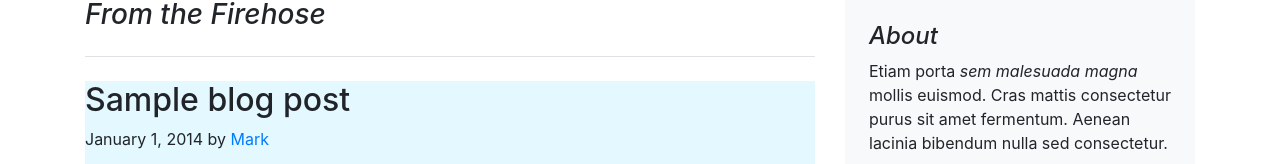
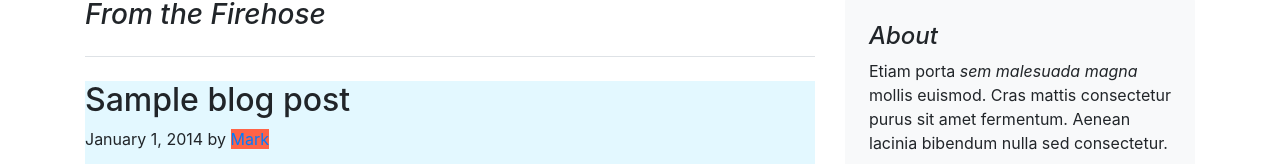
Before and after one commit to stefantanasa/M2D7, a plain HTML site: page index.html in a window 1280 px wide. Shown: the part 819-983 px from the top of the page. Drawn offline with nearby package versions, Linux system fonts and the light colour scheme.

Commit message:
ex 8
It selects all authors but the :nth-child() does not work

```diff
--- a/style.css
+++ b/style.css
@@ -20,3 +20,8 @@ div > .blog-post {
   color: red;
   background-color: red;
 }
+
+.blog-post-meta > a:nth-child(1) {
+  background-color: tomato;
+}
+/*doesn't selects the second child*/
```
